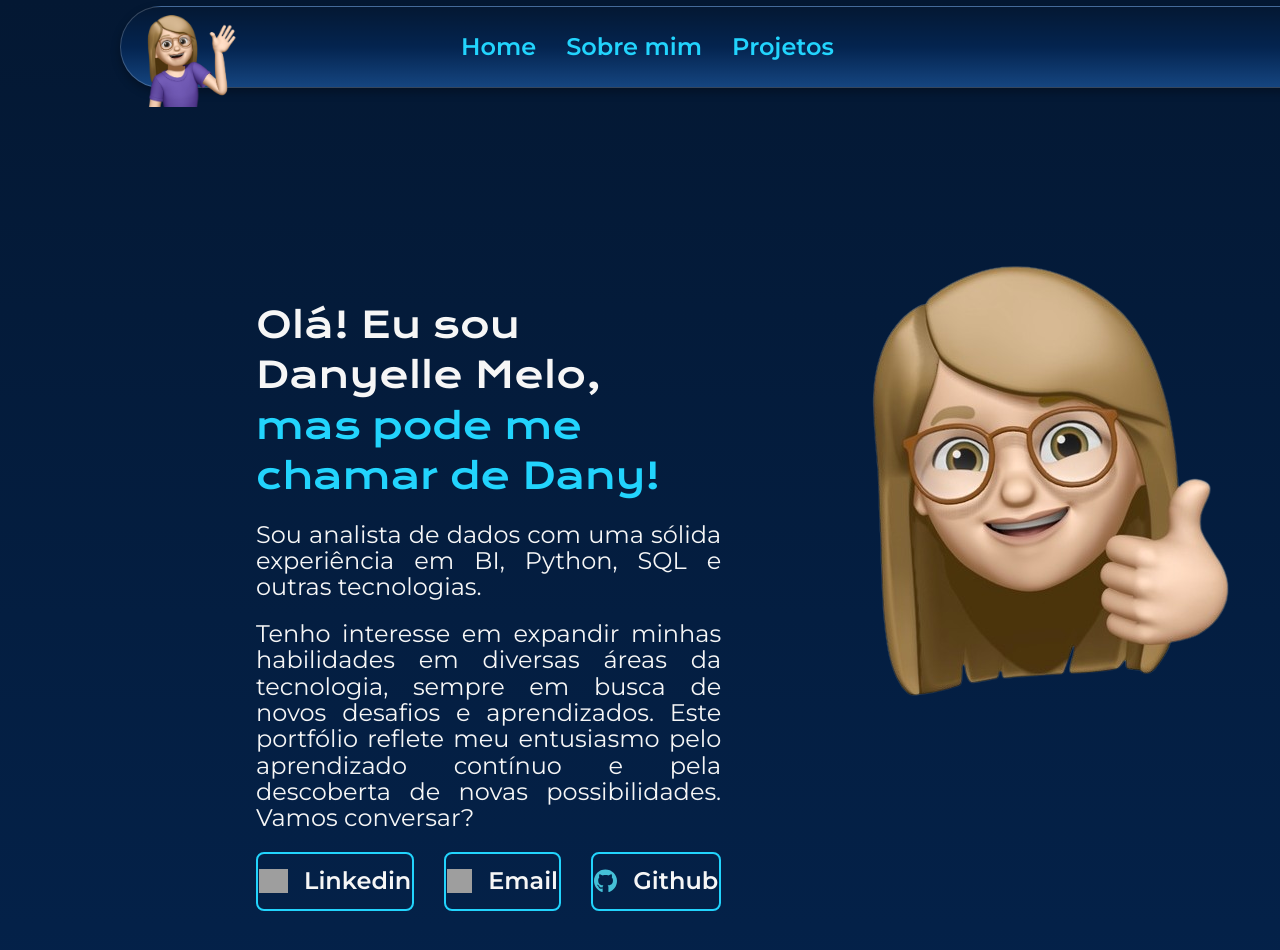
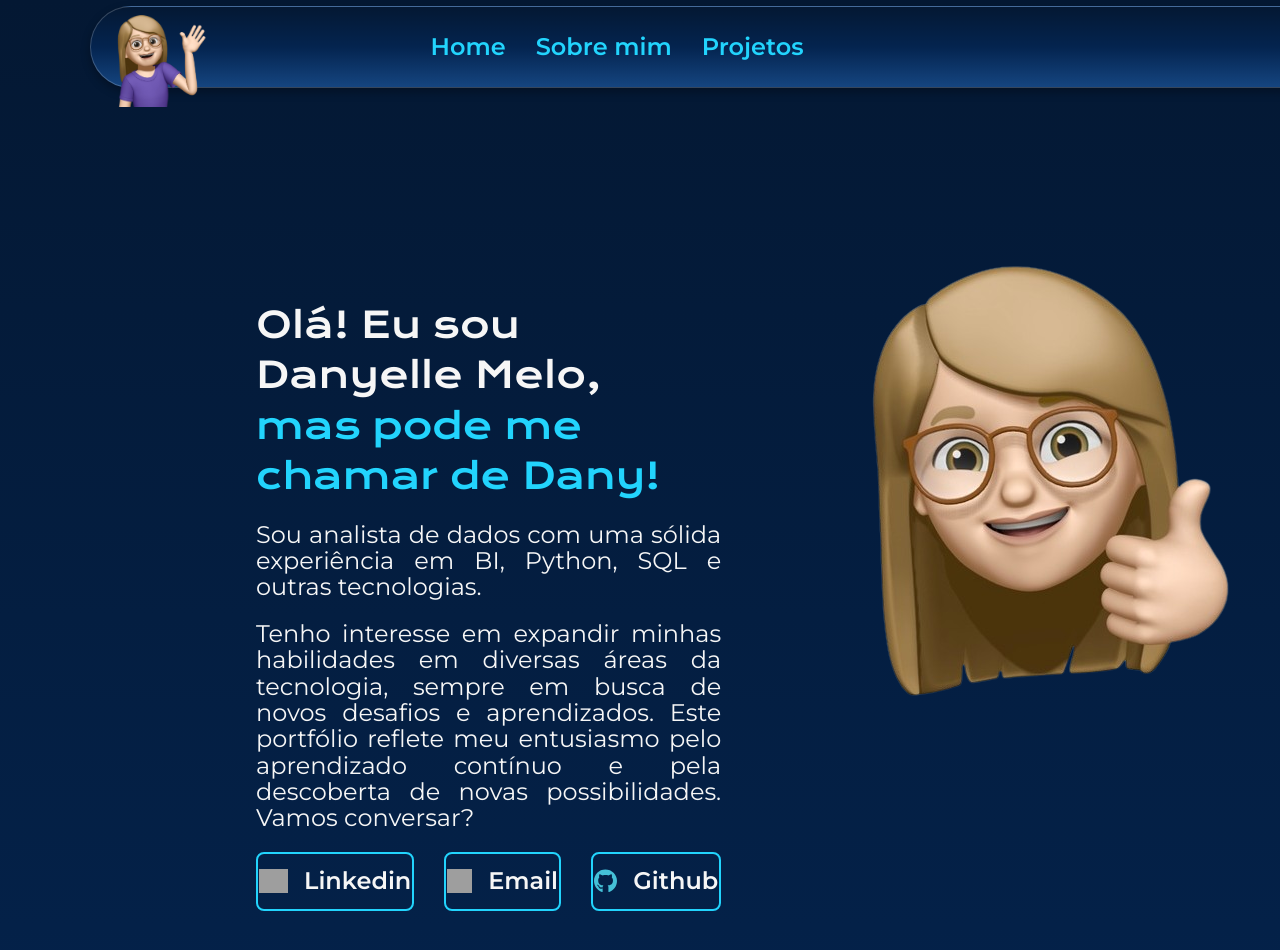
Before and after one commit to danysenosdados/Portfolio, a plain HTML site: page index.html in a window 1280 px wide. Shown: the top 950 px of the page. Drawn offline with nearby package versions, Linux system fonts and the light colour scheme; grey boxes are pictures that could not be loaded.

Commit message:
ajuste css. cabeçaho

```diff
--- a/styles/style.css
+++ b/styles/style.css
@@ -58,7 +58,7 @@ body {
     align-items: center;
     background: linear-gradient(#041833,#04244F,#154580);
     justify-content: center; /* Alinha itens à esquerda */
-    margin-left: 120px ;
+    margin-left: 7% ;
     margin-top: 6px ;
     background-color: #333;
     position: fixed;
```
